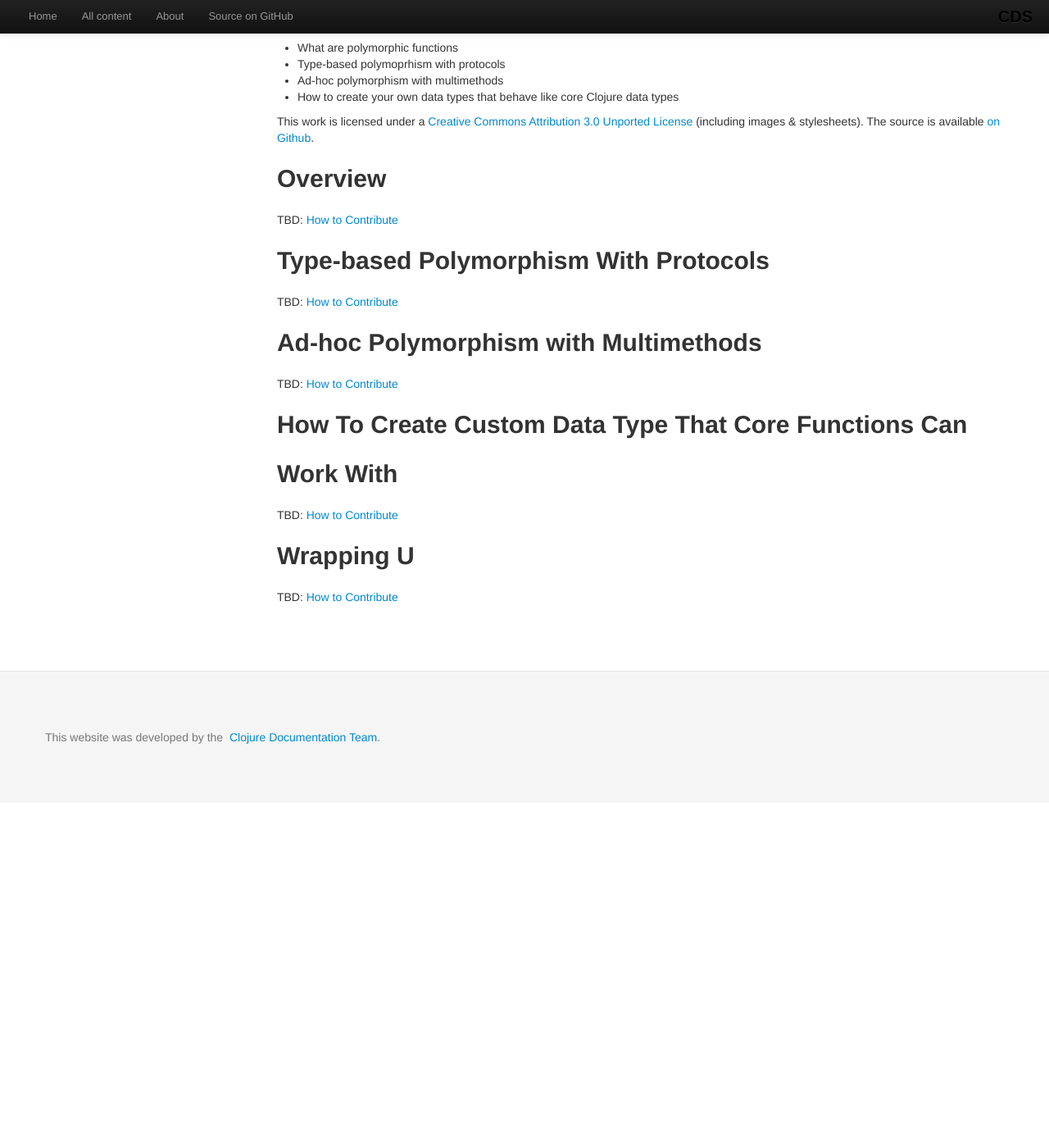
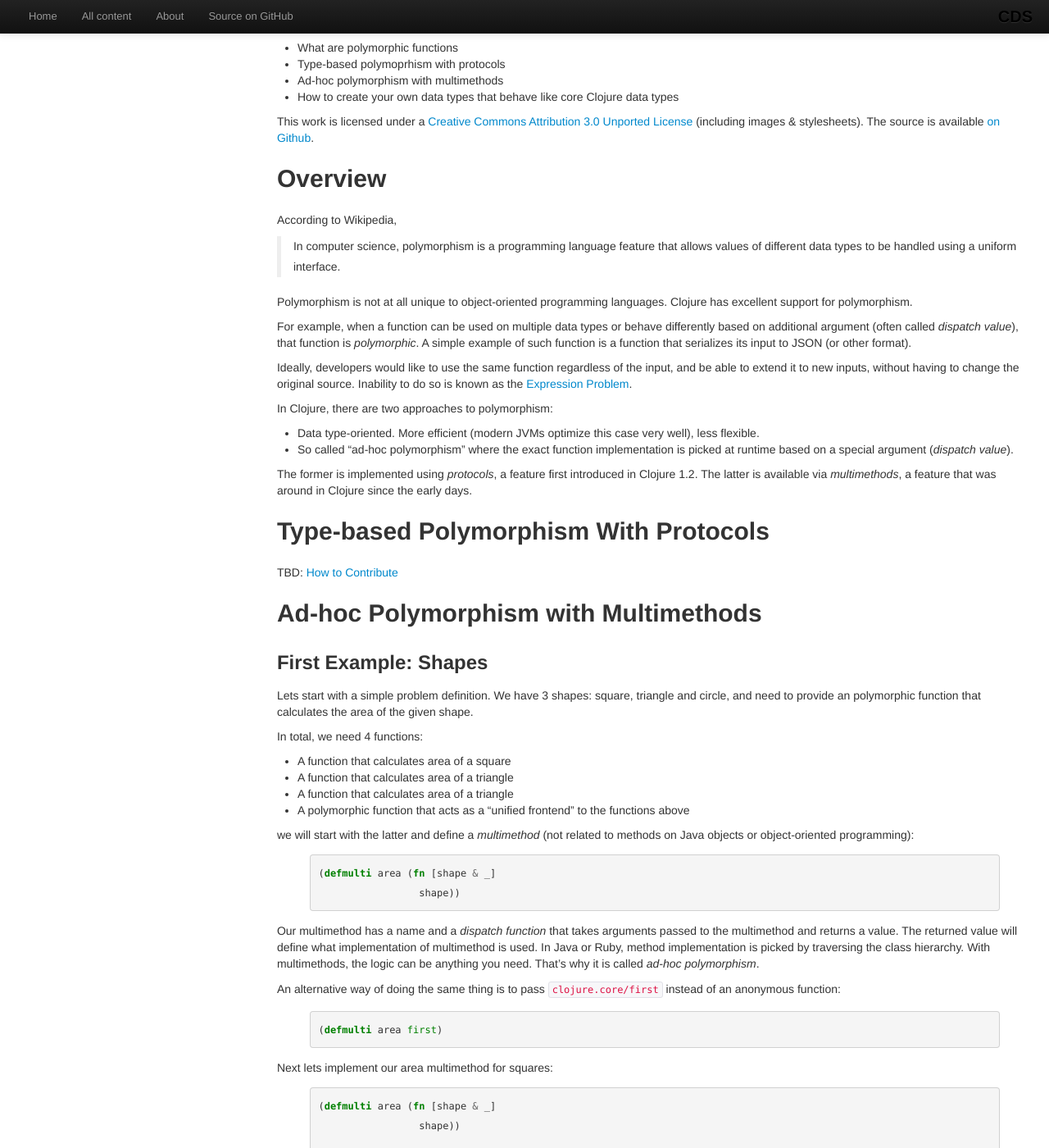
Before and after one commit to clojuredocs/guides, a Jekyll site: the page built from articles/language/polymorphism.md, in a window 1280 px wide and 1400 px high, scrolled down 242 px. Shown: the whole window at 82% size. Built offline with Jekyll 4.4.1, drawn with Linux system fonts in a browser that asks for light colours; some web fonts are replaced; Markdown is read by kramdown in place of the engine named in the settings; before the commit the page ends 1221 px from its top, so only the background shows below that; some of the changed text lies outside the part shown.

Commit message:
Initial bits of the Polymorphism guide

```diff
--- a/articles/language/polymorphism.md
+++ b/articles/language/polymorphism.md
@@ -18,7 +18,27 @@ This work is licensed under a <a rel="license" href="http://creativecommons.org/
 
 ## Overview
 
-TBD: [How to Contribute](https://github.com/clojuredocs/cds#how-to-contribute)
+According to Wikipedia,
+
+> In computer science, polymorphism is a programming language feature that allows values of different data types to be handled using a uniform interface.
+
+Polymorphism is not at all unique to object-oriented programming languages. Clojure has excellent support for
+polymorphism.
+
+For example, when a function can be used on multiple data types or behave differently based on additional argument
+(often called *dispatch value*), that function is *polymorphic*. A simple example of such function is a function that
+serializes its input to JSON (or other format).
+
+Ideally, developers would like to use the same function regardless of the input, and be able to extend
+it to new inputs, without having to change the original source. Inability to do so is known as the [Expression Problem](http://en.wikipedia.org/wiki/Expression_problem).
+
+In Clojure, there are two approaches to polymorphism:
+
+ * Data type-oriented. More efficient (modern JVMs optimize this case very well), less flexible.
+ * So called "ad-hoc polymorphism" where the exact function implementation is picked at runtime based on a special argument (*dispatch value*).
+
+The former is implemented using *protocols*, a feature first introduced in Clojure 1.2. The latter is available via
+*multimethods*, a feature that was around in Clojure since the early days.
 
 
 ## Type-based Polymorphism With Protocols
@@ -28,7 +48,87 @@ TBD: [How to Contribute](https://github.com/clojuredocs/cds#how-to-contribute)
 
 ## Ad-hoc Polymorphism with Multimethods
 
-TBD: [How to Contribute](https://github.com/clojuredocs/cds#how-to-contribute)
+### First Example: Shapes
+
+Lets start with a simple problem definition. We have 3 shapes: square, triangle and circle, and
+need to provide an polymorphic function that calculates the area of the given shape.
+
+In total, we need 4 functions:
+
+ * A function that calculates area of a square
+ * A function that calculates area of a triangle
+ * A function that calculates area of a triangle
+ * A polymorphic function that acts as a "unified frontend" to the functions above
+
+we will start with the latter and define a *multimethod* (not related to methods on Java objects or object-oriented programming):
+
+{% highlight clojure %}
+(defmulti area (fn [shape & _]
+                 shape))
+{% endhighlight %}
+
+Our multimethod has a name and a *dispatch function* that takes arguments passed to the multimethod and returns
+a value. The returned value will define what implementation of multimethod is used. In Java or Ruby, method implementation
+is picked by traversing the class hierarchy. With multimethods, the logic can be anything you need. That's why it is
+called *ad-hoc polymorphism*.
+
+An alternative way of doing the same thing is to pass `clojure.core/first` instead of an anonymous function:
+
+{% highlight clojure %}
+(defmulti area first)
+{% endhighlight %}
+
+Next lets implement our area multimethod for squares:
+
+{% highlight clojure %}
+(defmulti area (fn [shape & _]
+                 shape))
+
+(defmethod area :square
+  [_ side]
+  (* side side))
+{% endhighlight %}
+
+Here `defmethod` defines a particular implementation of the multimethod `area`, the one that will be used if dispatch function
+returns `:square`. Lets try it out. Multimethods are invoked like regular Clojure functions:
+
+{% highlight clojure %}
+(area :square 4)     ;= 16
+{% endhighlight %}
+
+In this case, we pass dispatch value as the first argument, our dispatch function returns it unmodified and
+that's how the exact implementation is looked up.
+
+Implementation for circles looks very similar, we choose `:circle` as a reasonable dispatch value:
+
+{% highlight clojure %}
+(defmethod area :circle
+  [_ radius]
+  (* radius Math/PI Math/PI))
+
+(area :circle 3)     ;= 29.608813203268074
+{% endhighlight %}
+
+For the record, `Math/PI` in this example refers to `java.lang.Math/PI`, a field that stores the value of Pi.
+
+Finally, an implementation for triangles. Here you can see that exact implementations can take different number of
+arguments. To calculate the area of a triangle, we multiple base by height and divide it by 2:
+
+{% highlight clojure %}
+(defmethod area :triangle
+  [_ b h]
+  (* 1/2 b h))
+
+(area :triangle 3 5) ;= 15/2
+{% endhighlight %}
+
+In this example we used **Clojure ratio** data type. We could have used doubles as well.
+
+
+### Second Example: Content Serialization
+
+TBD: content serialization in Welle uses multimethods and is a real world example even beginners
+can relate to. MK.
 
 
 ## How To Create Custom Data Type That Core Functions Can Work With
```
Also changed, not shown: other parts of articles/language/polymorphism.md (+1 -1 lines).
